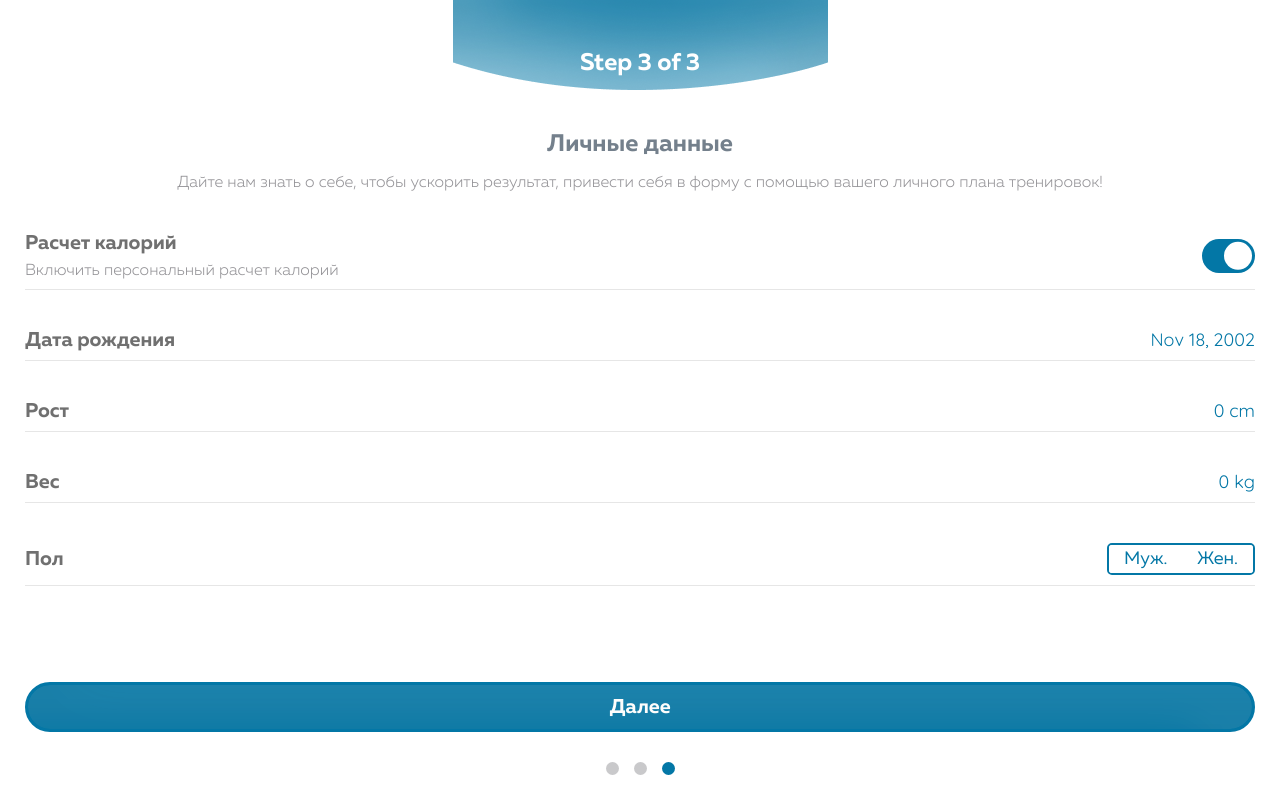
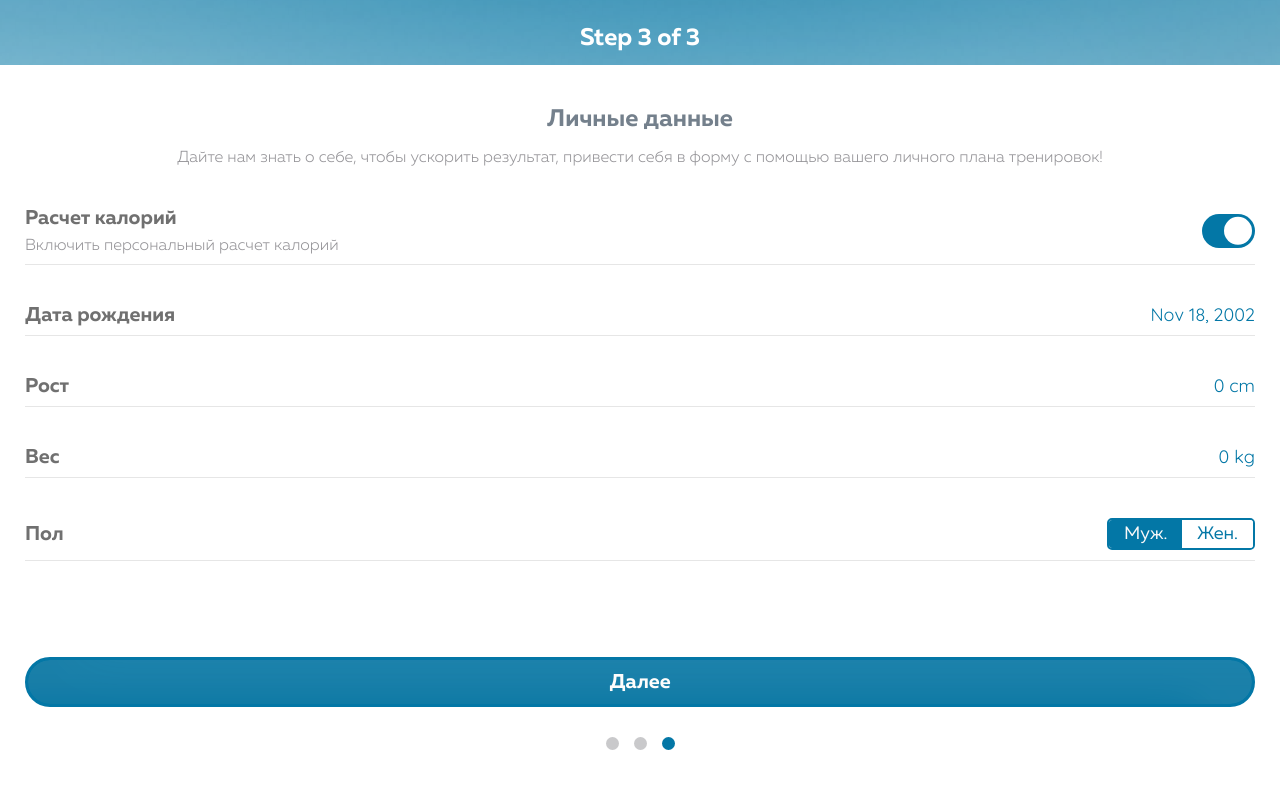
Before and after one commit to zFL1CKz/goodfit, a React (Create React App) app in the folder client/: page /register in a window 1280 px wide. Built offline with nearby package versions, Linux system fonts and the light colour scheme.

Commit message:
error css module

```diff
--- a/client/src/components/circles/topCircle.css
+++ b/client/src/components/circles/topCircle.css
@@ -2,6 +2,8 @@ body header {
   width: 100%;
   height: 90px;
   background: url('../../img/header-bg.png') center no-repeat;
+  background-size: cover;
+  margin-top: -25px;
   display: flex;
   align-items: flex-end;
   justify-content: center;
--- /dev/null
+++ b/client/src/modules/Error.module.css
@@ -0,0 +1,9 @@
+.error__text {
+  font-family: inherit;
+  font-size: 14px;
+  line-height: 16px;
+  font-weight: 400;
+  text-align: center;
+  color: red;
+  margin-bottom: -15px;
+}
--- a/client/src/pages/Auth/RegisterPage.jsx
+++ b/client/src/pages/Auth/RegisterPage.jsx
@@ -11,6 +11,7 @@ import InputMask from 'react-input-mask'
 
 import authModule from '../../modules/Auth.module.css'
 import profileModule from '../../modules/Profile.module.css'
+import errorModule from '../../modules/Error.module.css'
 import screenImg5 from '../../img/startScreens/5.jpg'
 
 export const RegisterPage = () => {
@@ -18,13 +19,20 @@ export const RegisterPage = () => {
   const { request } = useHttp()
 
   // const [modalActive, setModalActive] = useState(false)
+  const [error, setError] = useState('')
   const [isReady, setIsReady] = useState(true)
   const [isChecked, setIsChecked] = useState(true)
   const [screen, setScreen] = useState(7)
   const [genderActive, setGenderActive] = useState(true)
   const [validForm, setValidForm] = useState(false)
   const [activities, setActivities] = useState([])
-  const [resultDate, setResultDate] = useState(new Date(2002, 10, 18).toLocaleDateString('en-US', { month: 'short', day: 'numeric', year: 'numeric' }))
+  const [resultDate, setResultDate] = useState(
+    new Date(2002, 10, 18).toLocaleDateString('en-US', {
+      month: 'short',
+      day: 'numeric',
+      year: 'numeric',
+    })
+  )
   const [form, setForm] = useState({
     email: '',
     password: '',
@@ -77,8 +85,17 @@ export const RegisterPage = () => {
   useEffect(() => {
     if (info.birth.indexOf('_') === -1 && info.birth.split('').length === 10) {
       let date = info.birth.split('.')
-      if (Math.round(new Date(`${date[1]}.${date[0]}.${date[2]}`).getTime() / 1000.0) <= Math.round(new Date().getTime() / 1000.0)) {
-        setResultDate(new Date(`${date[1]}.${date[0]}.${date[2]}`).toLocaleDateString('en-US', { month: 'short', day: 'numeric', year: 'numeric' }))
+      if (
+        Math.round(
+          new Date(`${date[1]}.${date[0]}.${date[2]}`).getTime() / 1000.0
+        ) <= Math.round(new Date().getTime() / 1000.0)
+      ) {
+        setResultDate(
+          new Date(`${date[1]}.${date[0]}.${date[2]}`).toLocaleDateString(
+            'en-US',
+            { month: 'short', day: 'numeric', year: 'numeric' }
+          )
+        )
       }
     }
   }, [info.birth])
@@ -88,8 +105,22 @@ export const RegisterPage = () => {
   } else {
     return (
       <div>
-        {screen === 1 && <StartScreen screen={screen} title='GoodFIT' desc='Быть здоровым - это все, отсутствие здоровья - это ничто.' setNewScreen={setNewScreen} />}
-        {screen === 2 && <StartScreen screen={screen} title='Be stronger' desc='Занимайся спортом от 30-ти минут в день.' setNewScreen={setNewScreen} />}
+        {screen === 1 && (
+          <StartScreen
+            screen={screen}
+            title='GoodFIT'
+            desc='Быть здоровым - это все, отсутствие здоровья - это ничто.'
+            setNewScreen={setNewScreen}
+          />
+        )}
+        {screen === 2 && (
+          <StartScreen
+            screen={screen}
+            title='Be stronger'
+            desc='Занимайся спортом от 30-ти минут в день.'
+            setNewScreen={setNewScreen}
+          />
+        )}
         {screen === 3 && (
           <StartScreen
             screen={screen}
@@ -104,14 +135,34 @@ export const RegisterPage = () => {
             <TopCircle text='Регистрация' />
             <div className='container'>
               <div className='auth'>
-                <input type='text' className={authModule.auth__input} name='email' onChange={changeHandler} placeholder='Email' />
-                <input type='password' className={authModule.auth__input} name='password' onChange={changeHandler} placeholder='Пароль' />
-                <input type='password' className={authModule.auth__input} name='confirmPassword' onChange={changeHandler} placeholder='Повторите пароль' />
+                <input
+                  type='text'
+                  className={authModule.auth__input}
+                  name='email'
+                  onChange={changeHandler}
+                  placeholder='Email'
+                />
+                <input
+                  type='password'
+                  className={authModule.auth__input}
+                  name='password'
+                  onChange={changeHandler}
+                  placeholder='Пароль'
+                />
+                <input
+                  type='password'
+                  className={authModule.auth__input}
+                  name='confirmPassword'
+                  onChange={changeHandler}
+                  placeholder='Повторите пароль'
+                />
                 <div className={authModule.authBottom}>
                   <Link to='/login' className={authModule.auth__text}>
                     Уже есть аккаунт?
                   </Link>
-                  <button className={authModule.auth__btn} onClick={() => checkForm()}>
+                  <button
+                    className={authModule.auth__btn}
+                    onClick={() => checkForm()}>
                     Регистрация
                   </button>
                 </div>
@@ -127,13 +178,21 @@ export const RegisterPage = () => {
 
             <div className={authModule.auth__footer_circle}>
               <div>
-                <div className={authModule.auth__footer_title}>Добро пожаловать в приложение GoodFIT</div>
-                <div className={authModule.auth__footer_desc}>Индивидуальные тренировки помогут вам набраться сил, прийти в лучшую форму и вести здоровый образ жизни</div>
-                <button onClick={() => setScreen(6)} className={authModule.auth__footer_btn}>
+                <div className={authModule.auth__footer_title}>
+                  Добро пожаловать в приложение GoodFIT
+                </div>
+                <div className={authModule.auth__footer_desc}>
+                  Индивидуальные тренировки помогут вам набраться сил, прийти в
+                  лучшую форму и вести здоровый образ жизни
+                </div>
+                <button
+                  onClick={() => setScreen(6)}
+                  className={authModule.auth__footer_btn}>
                   Начать
                 </button>
                 <div className={authModule.auth__footer_circleBtns}>
-                  <div className={`${authModule.auth__footer_circleBtn} ${authModule.active}`}></div>
+                  <div
+                    className={`${authModule.auth__footer_circleBtn} ${authModule.active}`}></div>
                   <div className={authModule.auth__footer_circleBtn}></div>
                   <div className={authModule.auth__footer_circleBtn}></div>
                 </div>
@@ -146,7 +205,9 @@ export const RegisterPage = () => {
           <div>
             <TopCircle text={'Step 2 of 3'} />
             <div className='container'>
-              <div className={`${authModule.auth__title} ${authModule.mb60}`}>Выберите степень физической активности</div>
+              <div className={`${authModule.auth__title} ${authModule.mb60}`}>
+                Выберите степень физической активности
+              </div>
               <div className={authModule.auth__subtitle}></div>
               <div className='activity'>
                 {activities.map((item, index) => {
@@ -155,13 +216,16 @@ export const RegisterPage = () => {
               </div>
               <div className={authModule.absolute}>
                 <div className='container'>
-                  <div className={authModule.auth__btn} onClick={() => setScreen(7)}>
+                  <div
+                    className={authModule.auth__btn}
+                    onClick={() => setScreen(7)}>
                     Далее
                   </div>
                 </div>
                 <div className={authModule.auth__circles}>
                   <div className={authModule.auth__circle}></div>
-                  <div className={`${authModule.auth__circle} ${authModule.active}`}></div>
+                  <div
+                    className={`${authModule.auth__circle} ${authModule.active}`}></div>
                   <div className={authModule.auth__circle}></div>
                 </div>
               </div>
@@ -174,20 +238,44 @@ export const RegisterPage = () => {
             <TopCircle text={'Step 3 of 3'} />
             <div className='container'>
               <div className={authModule.auth__title}>Личные данные</div>
-              <div className={authModule.auth__subtitle}>Дайте нам знать о себе, чтобы ускорить результат, привести себя в форму с помощью вашего личного плана тренировок!</div>
-
-              <div className={profileModule.profile__group}>
-                <label htmlFor='calcCheck' className={profileModule.profile__labelCheck}>
-                  <div className={profileModule.profile__title}>Расчет калорий</div>
-                  <div className={profileModule.profile__subtitle}>Включить персональный расчет калорий</div>
-                </label>
-                <input type='checkbox' id='calcCheck' className={profileModule.profile__inputCheck} checked={isChecked} onClick={() => setIsChecked(!isChecked)} />
+              <div className={authModule.auth__subtitle}>
+                Дайте нам знать о себе, чтобы ускорить результат, привести себя
+                в форму с помощью вашего личного плана тренировок!
               </div>
 
               <div className={profileModule.profile__group}>
-                <div className={profileModule.profile__title}>Дата рождения</div>
+                <label
+                  htmlFor='calcCheck'
+                  className={profileModule.profile__labelCheck}>
+                  <div className={profileModule.profile__title}>
+                    Расчет калорий
+                  </div>
+                  <div className={profileModule.profile__subtitle}>
+                    Включить персональный расчет калорий
+                  </div>
+                </label>
+                <input
+                  type='checkbox'
+                  id='calcCheck'
+                  className={profileModule.profile__inputCheck}
+                  checked={isChecked}
+                  onClick={() => setIsChecked(!isChecked)}
+                />
+              </div>
+
+              <div className={profileModule.profile__group}>
+                <div className={profileModule.profile__title}>
+                  Дата рождения
+                </div>
                 {resultDate === undefined ? (
-                  <InputMask mask='99.99.9999' maskPlaceholder='' onChange={infoHandler} id='birth' name='birth' className={profileModule.profile__input} />
+                  <InputMask
+                    mask='99.99.9999'
+                    maskPlaceholder=''
+                    onChange={infoHandler}
+                    id='birth'
+                    name='birth'
+                    className={profileModule.profile__input}
+                  />
                 ) : (
                   <span
                     className={profileModule.profile__input}
@@ -205,7 +293,15 @@ export const RegisterPage = () => {
               <div className={profileModule.profile__group}>
                 <div className={profileModule.profile__title}>Рост</div>
                 <div>
-                  <InputMask mask='999' maskPlaceholder='' placeholder='0' id='height' onChange={infoHandler} name='height' className={profileModule.profile__input} />
+                  <InputMask
+                    mask='999'
+                    maskPlaceholder=''
+                    placeholder='0'
+                    id='height'
+                    onChange={infoHandler}
+                    name='height'
+                    className={profileModule.profile__input}
+                  />
                   <label htmlFor='height' className={profileModule.label__span}>
                     &nbsp;cm
                   </label>
@@ -214,7 +310,15 @@ export const RegisterPage = () => {
               <div className={profileModule.profile__group}>
                 <div className={profileModule.profile__title}>Вес</div>
                 <div>
-                  <InputMask mask='999' maskPlaceholder='' placeholder='0' id='weight' onChange={infoHandler} name='weight' className={profileModule.profile__input} />
+                  <InputMask
+                    mask='999'
+                    maskPlaceholder=''
+                    placeholder='0'
+                    id='weight'
+                    onChange={infoHandler}
+                    name='weight'
+                    className={profileModule.profile__input}
+                  />
                   <label htmlFor='weight' className={profileModule.label__span}>
                     &nbsp;kg
                   </label>
@@ -224,10 +328,18 @@ export const RegisterPage = () => {
               <div className={profileModule.profile__group}>
                 <div className={profileModule.profile__title}>Пол</div>
                 <div className={profileModule.gender__wrapper}>
-                  <div className={`${profileModule.gender__item} ${genderActive && profileModule.active}}`} onClick={() => setGenderActive(true)}>
+                  <div
+                    className={`${profileModule.gender__item} ${
+                      genderActive && profileModule.active
+                    }`}
+                    onClick={() => setGenderActive(true)}>
                     Муж.
                   </div>
-                  <div className={`${profileModule.gender__item} ${!genderActive && profileModule.active}}`} onClick={() => setGenderActive(false)}>
+                  <div
+                    className={`${profileModule.gender__item} ${
+                      !genderActive && profileModule.active
+                    }`}
+                    onClick={() => setGenderActive(false)}>
                     Жен.
                   </div>
                 </div>
@@ -235,14 +347,18 @@ export const RegisterPage = () => {
 
               <div className={authModule.absolute}>
                 <div className='container'>
-                  <div className={authModule.auth__btn} onClick={() => setScreen(7)}>
+                  <div className={errorModule.error__text}>{error}</div>
+                  <div
+                    className={authModule.auth__btn}
+                    onClick={() => setScreen(7)}>
                     Далее
                   </div>
                 </div>
                 <div className={authModule.auth__circles}>
                   <div className={authModule.auth__circle}></div>
                   <div className={authModule.auth__circle}></div>
-                  <div className={`${authModule.auth__circle} ${authModule.active}`}></div>
+                  <div
+                    className={`${authModule.auth__circle} ${authModule.active}`}></div>
                 </div>
               </div>
             </div>
```
